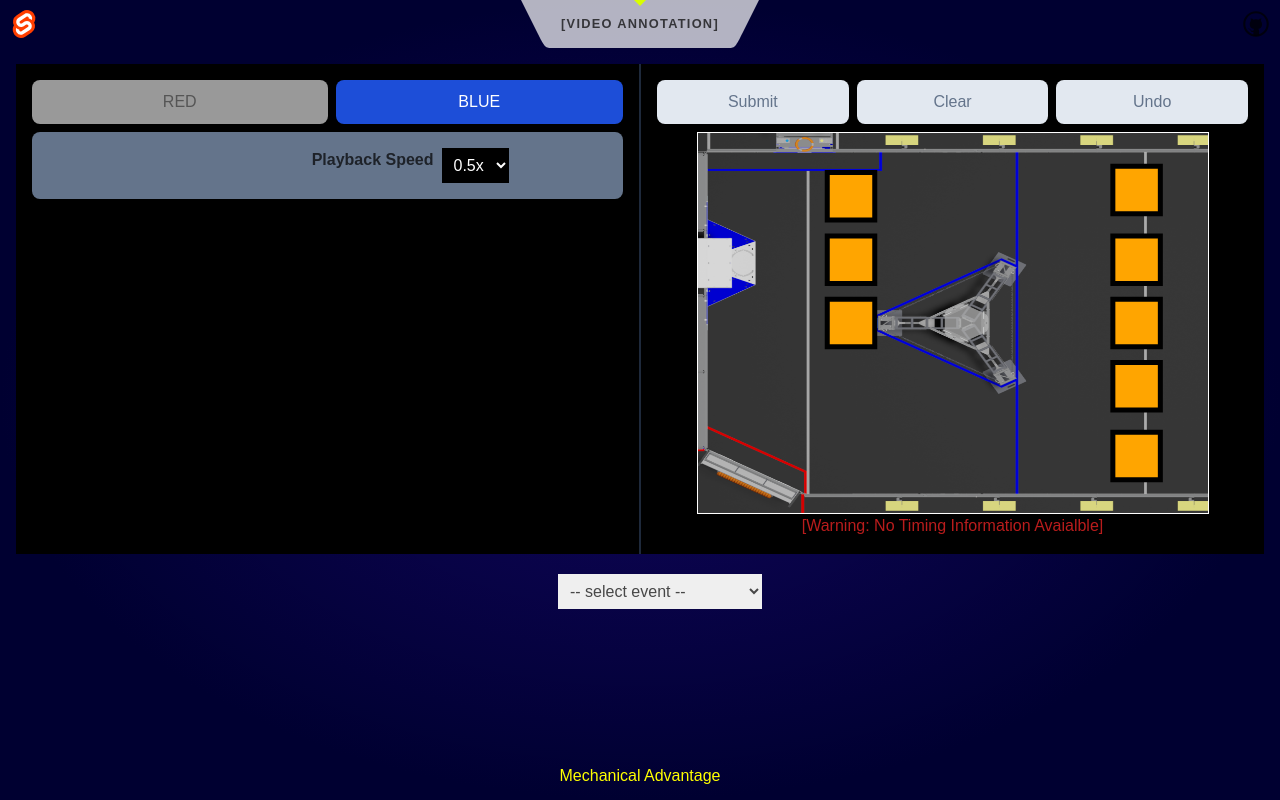
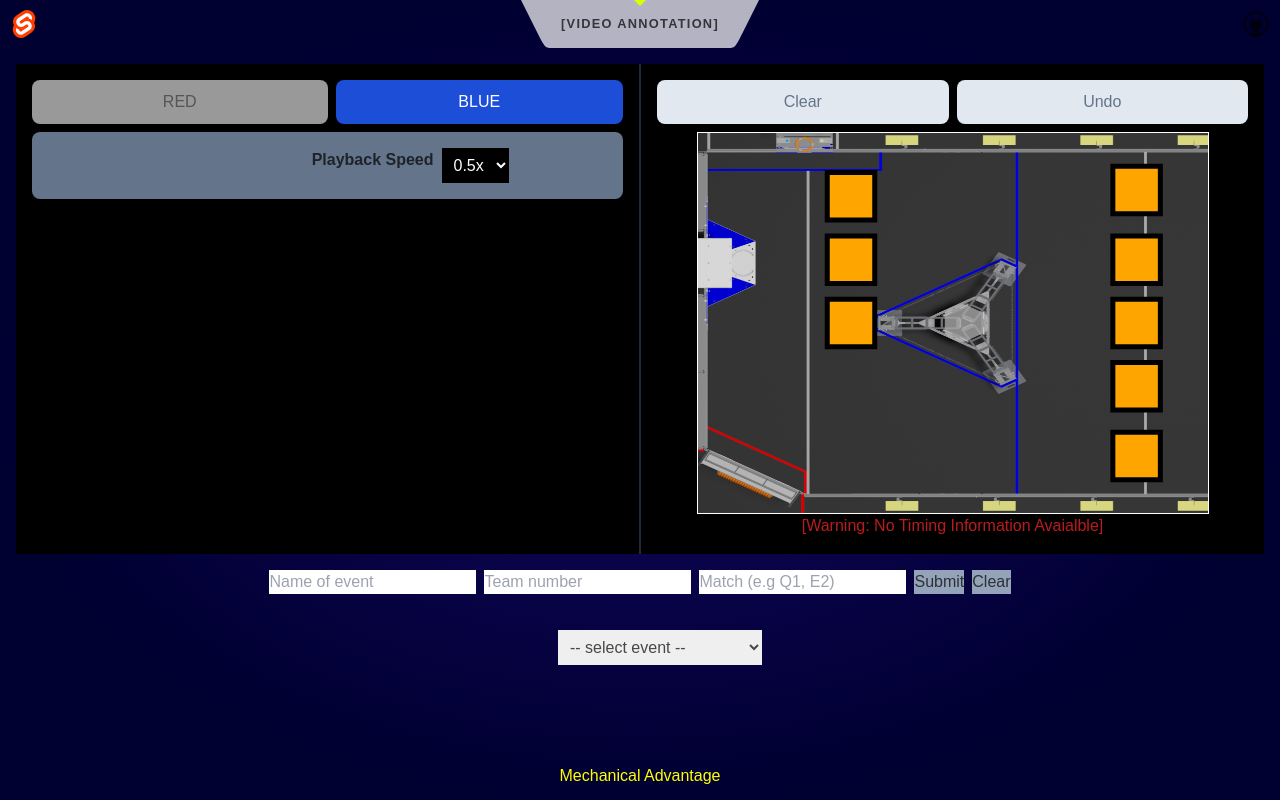
Before and after one commit to izvit/frc.auto_path_timing, a SvelteKit app: page /annotate in a window 1280 px wide. Built offline with nearby package versions, Linux system fonts and the light colour scheme.

Commit message:
Added submit cability for path data

```diff
--- a/src/routes/annotate/+page.svelte
+++ b/src/routes/annotate/+page.svelte
@@ -4,6 +4,7 @@
     import { gameData, autoEventList, videoMatch, matchSelect } from "../stores"
     import { onMount } from "svelte";
     import VideoPlayer from "./VideoPlayer.svelte";
+    import ResultsForm from "./ResultsForm.svelte";
 
     //--------------
     // Helper functions
@@ -24,9 +25,11 @@
             teams=teams;
         }
 
-        function resetState() {
-            videoPlayer.loadRemoteVideo("")
+        function resetState(resetVideo=true) {
+            console.log("Reseting state")
             fieldPath.reset()
+            if(resetVideo)
+                videoPlayer.loadRemoteVideo("")
         }
 
     //--------------
@@ -47,13 +50,9 @@
     //--------------
     // Stream Management
     //--------------
-	let resp;
 	let matchInfo;
 	let eventName;
-	let teamNumber;
 	let teams = new Set();
-	let teamSorted;
-
 
     onMount(() => {
             timeFn = videoPlayer.getCurrTime
@@ -61,6 +60,10 @@
         }
     )
 
+    //----------------
+    //  FORM
+    //----------------
+    let resultForm;
 
 </script>
 <svelte:head>
@@ -98,12 +101,8 @@
   <div class="flex-1 bg-black p-4">
     <div class="grid grid-cols-1 justify-center">
         <div class="flex justify-center space-x-2">
-            <button class="focus:outline-none text-white bg-blue-700 font-medium  rounded-lg text-md px-5 py-2.5 mb-2 dark:bg-blue-600 disabled:bg-slate-200 disabled:text-slate-500 w-full"
-                on:click={()=> {console.log("Submitting results")}}
-                disabled={$autoEventList.length === 0}>Submit</button
-            >
             <button class="focus:outline-none text-white bg-orange-700  font-medium  rounded-lg text-md px-5 py-2.5 mb-2 dark:bg-orange-600  disabled:bg-slate-200 disabled:text-slate-500 w-full"
-                on:click={()=> {fieldPath.reset()}}
+                on:click={()=> {fieldPath.reset(); resultForm.clearMsg()}}
                 disabled={$autoEventList.length==0}>Clear</button
             >
             <button class="focus:outline-none text-white bg-green-700  font-medium  rounded-lg text-md px-5 py-2.5 mb-2 dark:bg-green-600 disabled:bg-slate-200 disabled:text-slate-500 w-full"
@@ -123,9 +122,17 @@
         {:else}
         <div class="flex">
             <span class="text-center w-full text-white">
-                <b>Video time: </b>
-                [start: {(time===null) ? "n/a" : parseFloat(startTime).toFixed(3)},
-                 cur: {(time===null) ? "n/a" :  time.toFixed(3)}]</span>
+                <b>Video: </b>
+                [start: <a on:click={  ()=>{
+                                        if(time!==null && startTime>=0)
+                                            videoPlayer.seek(startTime)
+                                        }
+                                    }
+                        >
+                            {(time===null) ? "n/a" : parseFloat(startTime).toFixed(3)}
+                        </a>,
+                 cur: {(time===null) ? "n/a" :  time.toFixed(3)}]
+            </span>
             <span class="text-center w-full text-green-400">
                 <b>Match time: </b>
                 [
@@ -141,6 +148,11 @@
     </div>
   </div>
 </div>
+
+<ResultsForm bind:this={resultForm}
+             bind:eventName={eventName}
+             bind:autoPaths={$autoEventList}
+             on:submitted={() => {console.log("received submitted event"); resetState(false)}}/>
 
 <div class="flex justify-center w-full m-5 space-x-2">
 	<select class="p-2" bind:value={eventName} on:change={fetchEventData}>
--- /dev/null
+++ b/src/routes/annotate/ResultsForm.svelte
@@ -0,0 +1,86 @@
+<script>
+  	import { createEventDispatcher } from 'svelte'
+
+	export let eventName = null
+	export let team  = null
+	export let matchNum = null
+	export let autoPaths = []
+
+	const dispatch = createEventDispatcher()
+
+	let teamInput;
+	let eventInput;
+	let matchInput;
+	let formMsg="";
+
+	export function clearMsg(){
+		formMsg=""
+	}
+
+	function isNumber(value) {
+		return typeof value === 'number';
+	}
+	async function saveForm () {
+		const res = await fetch('http://localhost:5000/autopaths', {
+			mode: 'cors',
+			method: 'POST',
+			body: JSON.stringify({	"event":eventName,
+									"team":team,
+									"match": matchNum,
+									"autopaths": autoPaths
+								 },
+								 (k, v) => {
+									if(k=="prevEvent" || k=="pos" )
+										return undefined;
+									else
+										return v;
+								}),
+			headers: {
+				'Access-Control-Allow-Origin':'*',
+				'Content-Type': 'application/json'
+			}
+		})
+	}
+
+	async function submit(){
+		if (!eventName || eventName.length == 0) {
+			formMsg="Event name must not be empty"
+			return;
+		}
+
+		if (!team || !isNumber(team)) {
+			formMsg="Team number must be numeric"
+			return;
+		}
+
+		const regex = /^[XQE]\d+$/;
+		if (!matchNum || !matchNum.match(regex)) {
+			formMsg="Invalid match id.  Must start with Q or E and be followed by a number."
+			return;
+		}
+		formMsg=""
+		await saveForm()
+
+		dispatch('submitted', {"matchNum" : matchNum})
+		matchNum=""
+		team=""
+
+	}
+
+</script>
+
+<div class="flex flex-col w-full p-2">
+	<form class="flex justify-center w-full space-x-2 p-2" on:submit|preventDefault={submit}>
+		<input bind:this={eventInput} bind:value={eventName} placeholder="Name of event" type="text"/>
+		<input bind:this={teamInput} bind:value={team} placeholder="Team number" type="number"/>
+		<input bind:this={matchInput} bind:value={matchNum} placeholder="Match (e.g Q1, E2)"  type="text"/>
+		<input bind:this={autoPaths} bind:value={autoPaths} type="hidden"/>
+		<button class="bg-slate-400 w-35" type="submit" on:submit={submit}>
+			Submit
+		</button>
+		<button class="bg-slate-400 w-35" on:click={()=>{matchInput.value=""; teamInput.value=""} }>
+			Clear
+		</button>
+	</form>
+	<p class="text-red-400 w-full text-center">{formMsg}</p>
+</div>
--- a/src/routes/annotate/VideoPlayer.svelte
+++ b/src/routes/annotate/VideoPlayer.svelte
@@ -18,6 +18,13 @@
     {
         if(player.currentTime)
             player.currentTime = player.currentTime + step;
+        console.log("nudge: currTime: " + player.currentTime)
+    }
+
+    export function seek(time)
+    {
+        if(player.currentTime)
+            player.currentTime = time;
         console.log("nudge: currTime: " + player.currentTime)
     }
 
--- a/src/routes/annotate/field.js
+++ b/src/routes/annotate/field.js
@@ -356,12 +356,13 @@ export class ContextMenu {
                 rel_center_loc = 0.15;
             }
 
-            let notePos = [{ x: width * rel_row_loc, y: height / 2 },
+            let notePos = [
+            { x: width * rel_row_loc, y: height / 2 - 2 * height / 6 },
             { x: width * rel_row_loc, y: height / 2 - height / 6 },
-            { x: width * rel_row_loc, y: height / 2 - 2 * height / 6 },
+            { x: width * rel_row_loc, y: height / 2 },
+            { x: width * rel_center_loc, y: height / 2 - 2.1 * height / 6 },
+            { x: width * rel_center_loc, y: height / 2 - height / 6 },
             { x: width * rel_center_loc, y: height / 2 },
-            { x: width * rel_center_loc, y: height / 2 - height / 6 },
-            { x: width * rel_center_loc, y: height / 2 - 2.1 * height / 6 },
             { x: width * rel_center_loc, y: height / 2 + height / 6 },
             { x: width * rel_center_loc, y: height / 2 + 2.1 * height / 6 }]
 
```
Also changed, not shown: static/data/events/event_local.json (+16 -0 lines).
